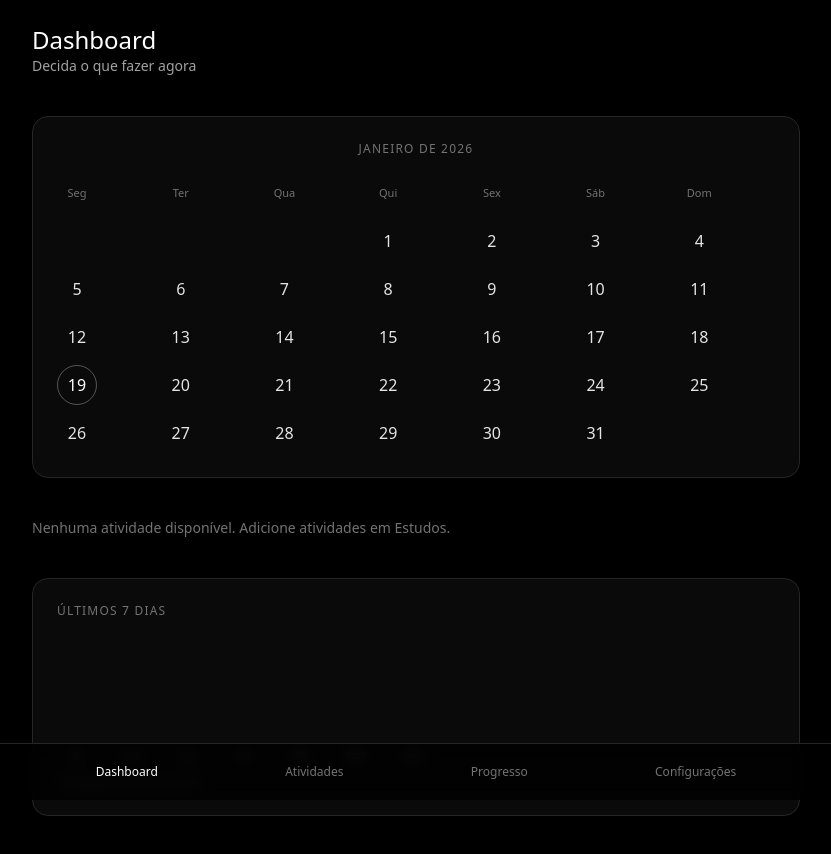
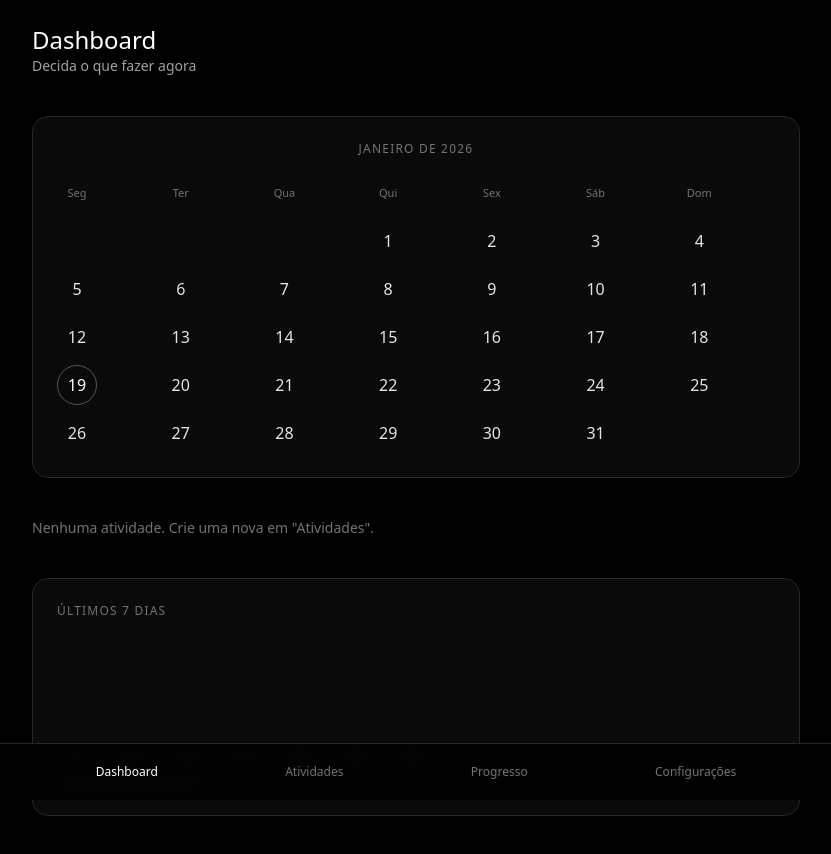
Before and after one commit to gabrielcaixeta01/kodo-app, a Next.js app: page / in a window 1280 px wide. Shown: the top 854 px of the page, without its empty margins (224-1055 px from the left). Built offline with nearby package versions, Linux system fonts and the light colour scheme.

Commit message:
fix: pequeno ajuste

```diff
--- a/app/page.tsx
+++ b/app/page.tsx
@@ -91,7 +91,7 @@ export default function DashboardPage() {
         {/* Empty state */}
         {mounted && rankedActions.length === 0 && interrupted.length === 0 && (
           <p className="text-sm text-neutral-500">
-            Nenhuma atividade disponível. Adicione atividades em Estudos.
+            Nenhuma atividade. Crie uma nova em &quot;Atividades&quot;.
           </p>
         )}
 
```
